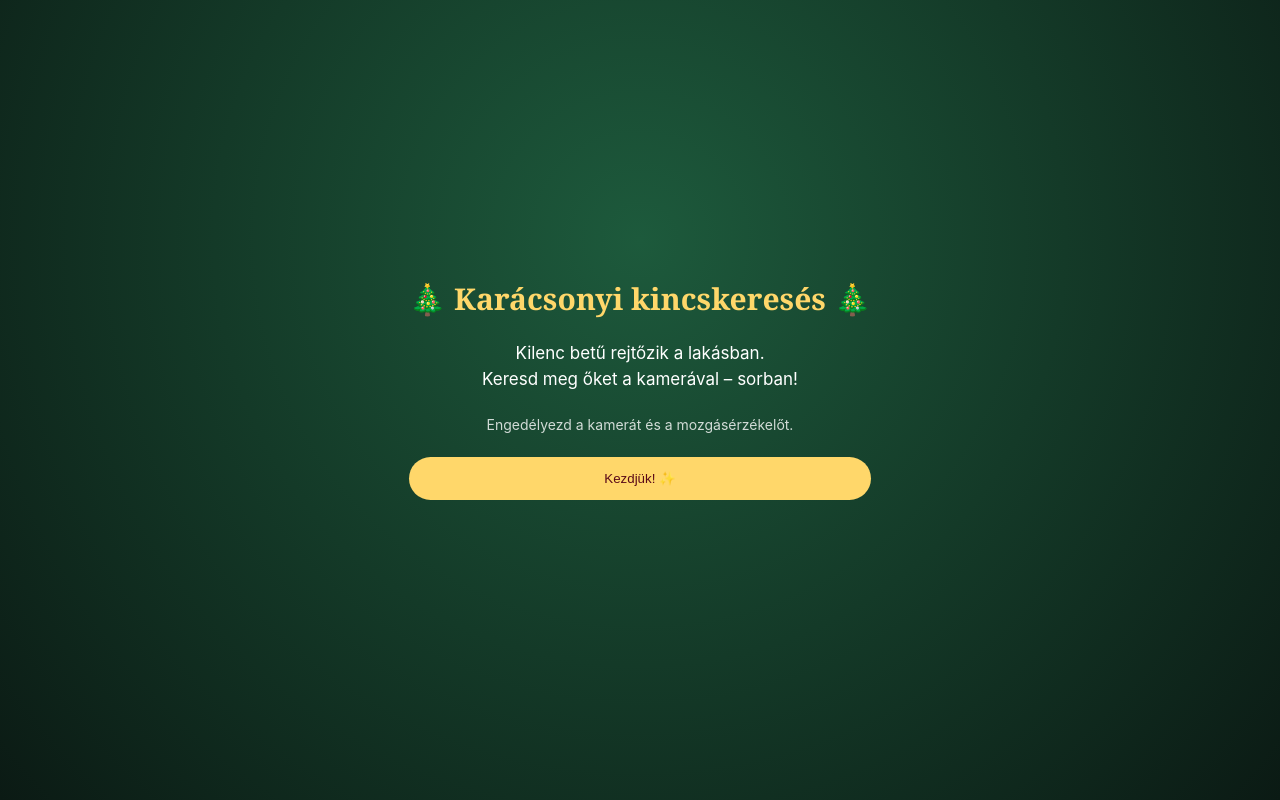
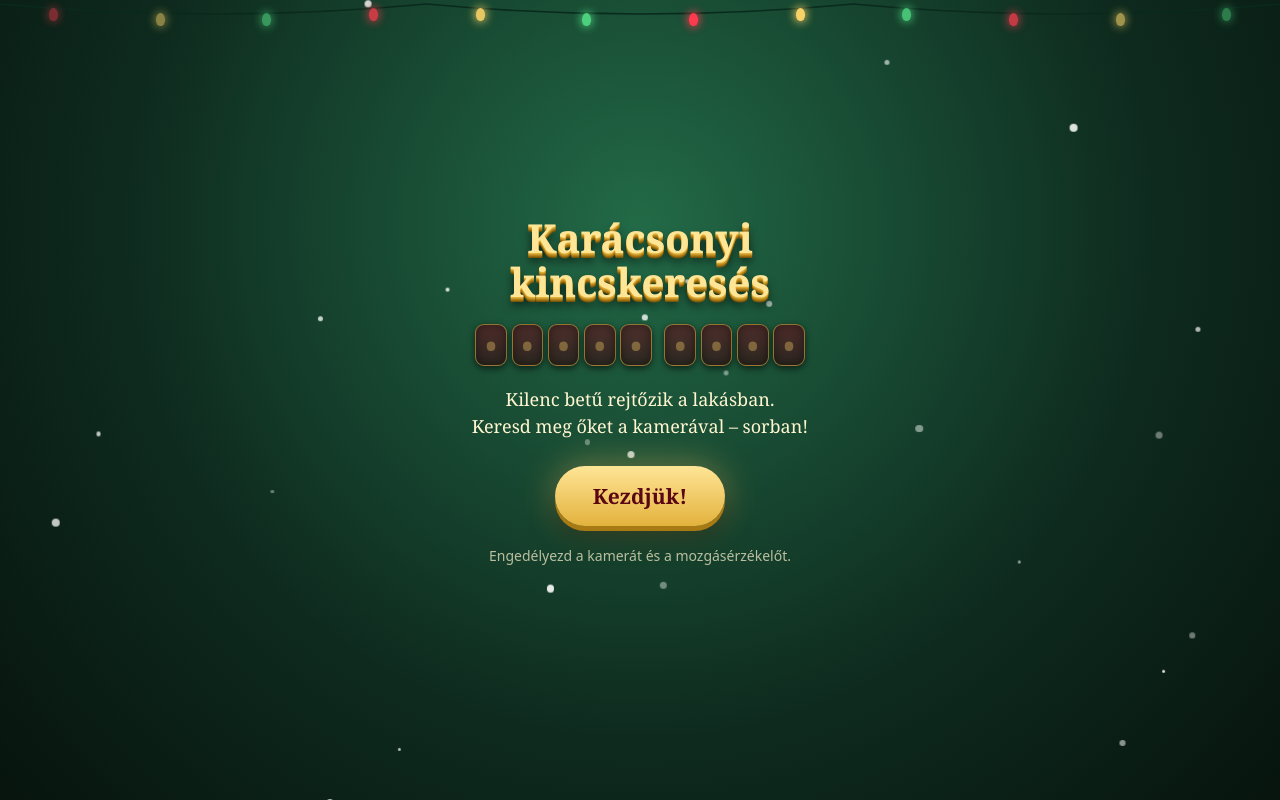
Before and after one commit to fdrk-git/XmassMiniGame, a plain HTML site: page index.html in a window 1280 px wide. Drawn offline with nearby package versions, Linux system fonts and the light colour scheme.

Commit message:
Version 0.1.3
Polish: start screen with snow, string of lights, gold title and the nine empty letter slots; top row as gold-framed letter slots; hint as a cream gift tag with a new compass dial; matching toast; falling snow on the finale.

Co-Authored-By: Claude Sonnet 5.5 <noreply@anthropic.com>

```diff
--- a/index.html
+++ b/index.html
@@ -41,34 +41,62 @@
   #tile u { position: absolute; bottom: 152px; width: 84px; height: 60px; border: 15px solid #ffd76a; border-radius: 50%;
             box-shadow: inset 0 0 8px #8a6209, 0 0 0 2px #b98a1c; }
   #tile .knot { left: -17px; bottom: 150px; width: 34px; height: 34px; border-width: 17px; background: #ffd76a; }
-  #slots { position: fixed; top: max(16px, env(safe-area-inset-top)); left: 0; right: 0; text-align: center;
-           font: 700 30px Georgia, serif; letter-spacing: 6px; text-shadow: 0 2px 8px #000; transition: font-size .8s; }
   /* 3D letters: stacked darker copies underneath read as the side of a thick gold letter */
   :root { --ex: 0 1px 0 #e3b23c, 0 2px 0 #cc9a2a, 0 3px 0 #b3821b, 0 4px 0 #976b10, 0 5px 0 #7a5608, 0 8px 10px rgba(0, 0, 0, .75); }
-  #slots b { display: inline-block; color: #ffe596; text-shadow: var(--ex); transform: perspective(240px) rotateX(16deg); }
-  #slots i { opacity: .5; font-style: normal; }
-  .done #slots { font-size: 44px; top: 30%; }
+  /* the nine letter slots: gold-framed red chips, sized in em so the row always fits the screen width */
+  #slots, #preview { font: 700 min(30px, calc((100vw - 16px) / 11.6)) Georgia, serif; white-space: nowrap; text-align: center; }
+  #slots { position: fixed; top: max(16px, env(safe-area-inset-top)); left: 0; right: 0; }
+  #slots b, #slots i, #preview i { display: inline-block; width: 1.05em; height: 1.4em; line-height: 1.4em; margin: 0 .08em; border-radius: .3em;
+      border: .06em solid #e3b23c; background: linear-gradient(#a8142e, #5a0715); font-style: normal;
+      box-shadow: 0 .08em .25em rgba(0, 0, 0, .6), inset 0 0 .35em rgba(0, 0, 0, .45); }
+  #slots b { color: #ffe596; text-shadow: var(--ex); }
+  #slots i, #preview i { color: rgba(255, 215, 106, .35); background: linear-gradient(rgba(120, 12, 30, .55), rgba(60, 4, 14, .55)); border-color: rgba(227, 178, 60, .55); }
+  .done #slots { top: 30%; }
   .done #slots b { animation: glow 1.5s infinite alternate; }
-  @keyframes glow { to { text-shadow: var(--ex), 0 0 24px #ffd76a, 0 0 48px #e33; } }
-  #panel { position: fixed; left: 12px; right: 12px; bottom: max(12px, env(safe-area-inset-bottom)); padding: 14px 16px;
-           background: rgba(120, 12, 30, .88); border: 2px solid #ffd76a; border-radius: 18px;
+  @keyframes glow { to { text-shadow: var(--ex), 0 0 24px #ffd76a, 0 0 48px #e33; box-shadow: 0 0 .7em #ffd76a, inset 0 0 .35em rgba(0, 0, 0, .45); } }
+  /* the hint: a cream gift tag with a punched hole */
+  #panel { position: fixed; left: 12px; right: 12px; bottom: max(12px, env(safe-area-inset-bottom)); padding: 14px 16px 14px 36px;
+           background: linear-gradient(#fff9e0, #f4e0aa); color: #5a0715; border: 2px solid #e3b23c; border-radius: 18px;
+           box-shadow: 0 6px 18px rgba(0, 0, 0, .45), inset 0 0 0 4px rgba(255, 255, 255, .35);
            display: flex; align-items: center; gap: 14px; }
-  #hint { flex: 1; font-size: 18px; line-height: 1.35; }
-  #tip { display: block; margin-top: 6px; font-size: 12px; opacity: .75; }
-  #arrow { width: 64px; height: 64px; flex: none; transition: transform .15s linear; }
+  #panel::before { content: ''; position: absolute; left: 12px; top: 50%; width: 12px; height: 12px; margin-top: -6px; border-radius: 50%;
+                   background: #3a0410; box-shadow: inset 0 1px 3px #000, 0 0 0 2px #e3b23c; }
+  #hint { flex: 1; font: 18px/1.4 Georgia, serif; }
+  #tip { display: block; margin-top: 6px; font: 12px system-ui, sans-serif; color: #8c0f24; }
+  #arrow { width: 64px; height: 64px; flex: none; transition: transform .15s linear; filter: drop-shadow(0 2px 3px rgba(0, 0, 0, .4)); }
   /* a found letter in flight from its statue to its place in the top row; moved by fly() */
   .fly { position: fixed; left: 0; top: 0; z-index: 5; pointer-events: none; font: 700 120px/1 Georgia, serif; color: #ffe596;
          text-shadow: 0 2px 0 #e3b23c, 0 4px 0 #cc9a2a, 0 6px 0 #b3821b, 0 8px 0 #976b10, 0 10px 0 #7a5608,
                       0 14px 16px rgba(0, 0, 0, .7), 0 0 40px #ffd76a; }
   #dbg { position: fixed; left: 8px; top: 70px; z-index: 6; padding: 6px 8px; font: 12px/1.4 monospace; background: rgba(0, 0, 0, .65); pointer-events: none; }
-  #toast { position: fixed; top: 40%; left: 50%; transform: translateX(-50%); padding: 12px 18px; border-radius: 14px;
-           background: rgba(0, 0, 0, .8); font-size: 18px; white-space: nowrap; opacity: 0; transition: opacity .3s; }
+  #toast { position: fixed; top: 40%; left: 50%; transform: translateX(-50%); padding: 12px 20px; border-radius: 14px; max-width: 92vw;
+           background: linear-gradient(#fff9e0, #f4e0aa); color: #5a0715; border: 2px solid #e3b23c; box-shadow: 0 6px 18px rgba(0, 0, 0, .5);
+           font: 18px Georgia, serif; white-space: nowrap; opacity: 0; transition: opacity .3s; }
   #toast.on { opacity: 1; }
-  #start { position: fixed; inset: 0; display: grid; place-content: center; gap: 22px; padding: 28px; text-align: center;
-           background: radial-gradient(circle at 50% 30%, #1d5a3c, #0b1a14); }
-  #start h1 { font: 700 30px Georgia, serif; color: #ffd76a; }
-  #start p { font-size: 17px; line-height: 1.5; }
-  button { font: 700 20px inherit; padding: 14px 28px; border: 0; border-radius: 999px; background: #ffd76a; color: #5a0a18; }
+  #start { position: fixed; inset: 0; display: grid; place-content: center; justify-items: center; gap: 20px; padding: 28px; text-align: center;
+           background: radial-gradient(circle at 50% 28%, #226a47, #0e2a1e 60%, #07140e); }
+  #start > .snow, #start > .lights { position: absolute; z-index: 0; }
+  #start > :not(.snow):not(.lights) { position: relative; z-index: 1; }
+  #start h1 { font: 700 40px/1.1 Georgia, serif; color: #ffe596; text-shadow: var(--ex); }
+  #start p { font: 18px/1.5 Georgia, serif; color: #fff6d0; }
+  #start .small { font: 14px system-ui, sans-serif; opacity: .7; }
+  button { padding: 14px 28px; border: 0; border-radius: 999px; background: #ffd76a; color: #5a0a18; font-weight: 700; font-size: 20px; }
+  #go { margin-top: 6px; padding: 16px 38px; font: 700 21px Georgia, serif; color: #5a0715; background: linear-gradient(#ffe596, #e3b23c);
+        box-shadow: 0 5px 0 #a87a14, 0 12px 26px rgba(0, 0, 0, .45), 0 0 28px rgba(255, 215, 106, .35); animation: breathe 2.8s ease-in-out infinite; }
+  #go:active { transform: translateY(3px); box-shadow: 0 2px 0 #a87a14, 0 6px 14px rgba(0, 0, 0, .45); }
+  @keyframes breathe { 50% { box-shadow: 0 5px 0 #a87a14, 0 12px 26px rgba(0, 0, 0, .45), 0 0 44px rgba(255, 215, 106, .6); } }
+  /* falling snow (flakes are made by decorate()) and a string of lights; used on the start screen, snow also on the finale */
+  .snow { inset: 0; overflow: hidden; pointer-events: none; }
+  .snow i { position: absolute; top: -12px; border-radius: 50%; background: #fff; animation: fall linear infinite; }
+  @keyframes fall { to { transform: translate(40px, calc(100vh + 24px)); } }
+  #finaleSnow { position: fixed; z-index: 4; display: none; }
+  .done #finaleSnow { display: block; }
+  .lights { top: 0; left: 0; right: 0; height: 34px; pointer-events: none; }
+  .lights svg { position: absolute; inset: 0; width: 100%; height: 100%; }
+  .lights i { position: absolute; width: 9px; height: 13px; margin-left: -4.5px; border-radius: 50% 50% 45% 45%; background: currentColor;
+              box-shadow: 0 0 10px 1px currentColor; animation: bulb 2.4s ease-in-out infinite alternate; }
+  @keyframes bulb { from { opacity: .45; } }
+  @media (prefers-reduced-motion: reduce) { .snow i, .lights i, #go { animation: none; } }
   [hidden] { display: none !important; }
 
   /* setup / print mode */
@@ -95,18 +123,21 @@
 <div id="slots"></div>
 <div id="panel" hidden>
   <div id="hint"></div>
-  <svg id="arrow" viewBox="0 0 64 64"><circle cx="32" cy="32" r="30" fill="#0b1a14" stroke="#ffd76a" stroke-width="2"/><path d="M32 8 L46 40 L32 33 L18 40 Z" fill="#ffd76a"/></svg>
+  <svg id="arrow" viewBox="0 0 64 64"><circle cx="32" cy="32" r="30" fill="#5a0715" stroke="#e3b23c" stroke-width="3"/><circle cx="32" cy="32" r="25" fill="none" stroke="#ffd76a" stroke-opacity=".45" stroke-dasharray="1 7.85"/><path d="M32 9 L45 41 L32 34 L19 41 Z" fill="#ffd76a" stroke="#fff6d0" stroke-width="1.2" stroke-linejoin="round"/></svg>
 </div>
 <div id="toast"></div>
 <pre id="dbg" hidden></pre>
 
 <div id="start">
-  <h1>🎄 Karácsonyi kincskeresés 🎄</h1>
+  <div class="snow"></div><div class="lights"></div>
+  <h1>Karácsonyi<br>kincskeresés</h1>
+  <div id="preview" aria-hidden="true"></div>
   <p>Kilenc betű rejtőzik a lakásban.<br>Keresd meg őket a kamerával – sorban!</p>
-  <p style="font-size:14px;opacity:.8">Engedélyezd a kamerát és a mozgásérzékelőt.</p>
-  <button id="go">Kezdjük! ✨</button>
+  <button id="go">Kezdjük!</button>
+  <p class="small">Engedélyezd a kamerát és a mozgásérzékelőt.</p>
   <p id="err" style="color:#ff9c9c"></p>
 </div>
+<div id="finaleSnow" class="snow"></div>
 
 <div id="setup" hidden>
   <div class="noprint">
@@ -128,7 +159,7 @@
 
 <script src="https://cdn.jsdelivr.net/npm/jsqr@1.4.0/dist/jsQR.js"></script>
 <script>
-const VERSION = '0.1.2';   // bump with every release; selfUpdate() below compares it with the server's copy
+const VERSION = '0.1.3';   // bump with every release; selfUpdate() below compares it with the server's copy
 
 // A browser may show a saved old copy of this page. Ask the server for the current one and, if its version
 // differs, reload under a new address (?v=...) that no saved copy exists for.
@@ -181,6 +212,25 @@ function turnArrow() {
   $('arrow').style.display = show ? '' : 'none';   // an <svg> has no .hidden property
   if (show) $('arrow').style.transform = `rotate(${b - heading}deg)`;
 }
+
+// Decorations: falling snow (start screen and finale) and a string of lights across the top of the start screen.
+function decorate() {
+  for (const box of document.querySelectorAll('.snow')) for (let i = 0; i < 28; i++) {
+    const f = document.createElement('i'), size = 3 + Math.random() * 5;
+    f.style.cssText = `left:${Math.random() * 100}%;width:${size}px;height:${size}px;opacity:${.35 + Math.random() * .55};` +
+      `animation-duration:${6 + Math.random() * 8}s;animation-delay:${-Math.random() * 14}s`;
+    box.append(f);
+  }
+  const swags = 3, sag = 10, bulbs = 12, colours = ['#ff3b4f', '#ffd76a', '#4fd37f'];
+  // the wire hangs in three swags; bulbs sit on it: y = 4 + 4 * sag * t * (1 - t) along each swag (t from 0 to 1)
+  let wire = '';
+  for (let k = 0; k < swags; k++) { const x0 = 100 * k / swags, x1 = 100 * (k + 1) / swags; wire += `${k ? 'L' : 'M'}${x0} 4 Q${(x0 + x1) / 2} ${4 + 2 * sag} ${x1} 4 `; }
+  $('start').querySelector('.lights').innerHTML = `<svg viewBox="0 0 100 34" preserveAspectRatio="none"><path d="${wire}" fill="none" stroke="#0a2a1d" stroke-width="1.6" vector-effect="non-scaling-stroke"/></svg>` +
+    Array.from({ length: bulbs }, (_, i) => { const t = ((i + .5) / bulbs * swags) % 1;
+      return `<i style="left:${(i + .5) / bulbs * 100}%;top:${4 + 4 * sag * t * (1 - t)}px;color:${colours[i % 3]};animation-delay:${-i * .37}s"></i>`; }).join('');
+  $('preview').innerHTML = [...LETTERS].map((_, i) => (i === GAP_AFTER ? '&nbsp;' : '') + '<i>•</i>').join('');
+}
+decorate();
 
 let landing = -1;   // index of the letter now flying to its place in the top row (hidden there until it lands), or -1
 
```
